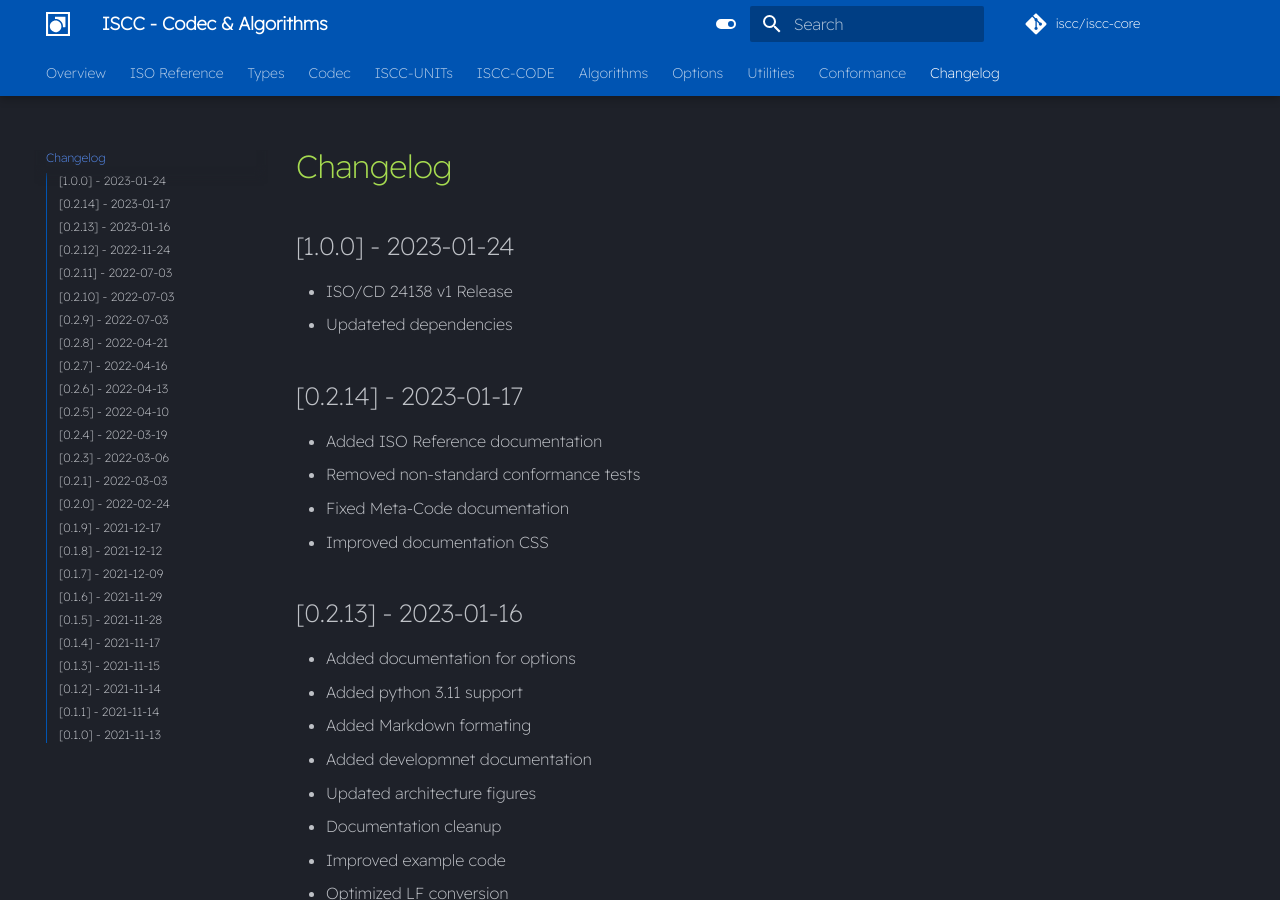
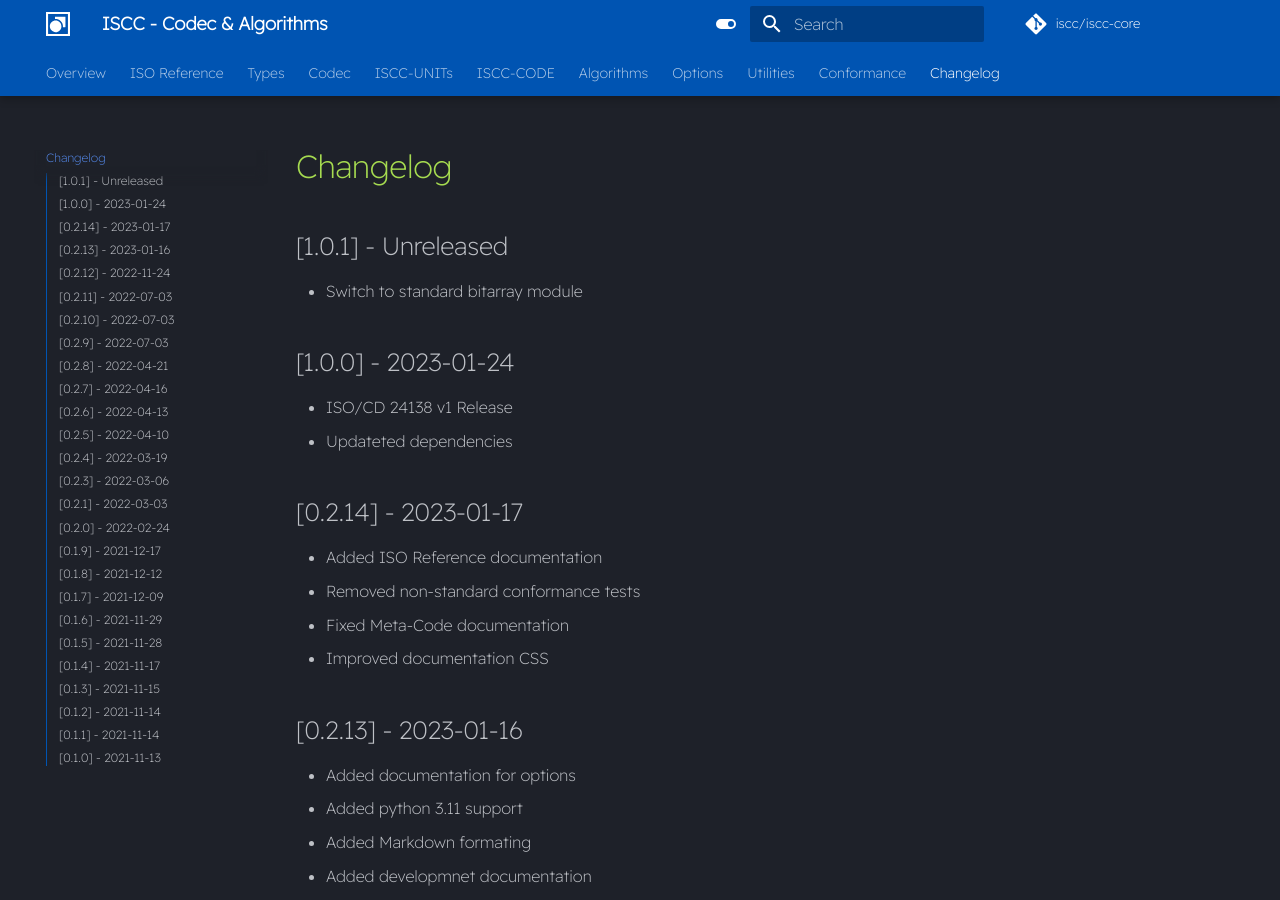
Before and after one commit to iscc/iscc-core, an MkDocs documentation site: the page built from docs/changelog.md, in a window 1280 px wide and 900 px high. Built offline with MkDocs 1.6.1 and Material for MkDocs 9.7.7, drawn with Linux system fonts in a browser that asks for light colours; comment, search, counter and statistics services are not loaded.

Commit message:
Switch to standard bitarray module

```diff
--- a/docs/changelog.md
+++ b/docs/changelog.md
@@ -1,4 +1,7 @@
 # Changelog
+
+## [1.0.1] - Unreleased
+- Switch to standard bitarray module
 
 ## [1.0.0] - 2023-01-24
 - ISO/CD 24138 v1 Release
--- a/pyproject.toml
+++ b/pyproject.toml
@@ -46,7 +46,6 @@ cython = { version = "^0.29", optional = true }
 blake3 = "^0.3"
 xxhash = "^3.0"
 more-itertools = "^9.0"
-bitarray-hardbyte = "^2.3"
 pybase64 = "^1.2"
 pydantic = {extras = ["dotenv"], version = "*"}
 uvarint = "^1.2"
@@ -55,6 +54,7 @@ base58 = "^2.1"
 bases = "^0.2"
 data-url = "^1.0"
 jcs = "^0.2"
+bitarray = "^2.7"
 
 [tool.poetry.extras]
 turbo = ["cython"]
```
Also changed, not shown: CHANGELOG.md (+3 -0 lines), 1 other file.
